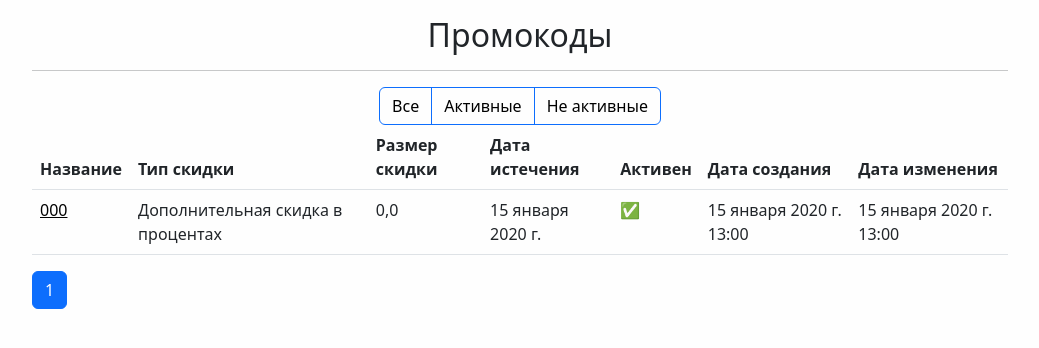
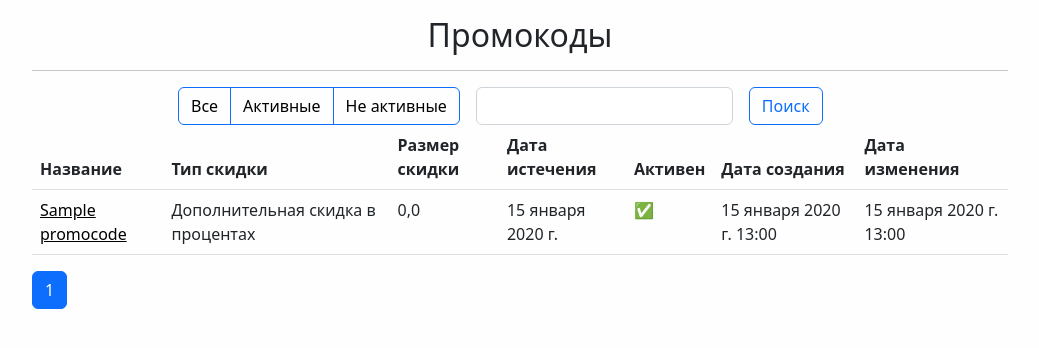
Before and after one commit to lchansky/ed-backoffice-eduson, a Django app: page /promocodes/ in a window 1280 px wide. Shown: the part 76-424 px from the top of the page, without its empty margins (120-1159 px from the left). Run offline with Django 4.2, Linux system fonts and the light colour scheme; a user stored in the database is signed in; tables that the repository leaves empty hold one stand-in row (values such as "Sample post"); parts of the project's set-up code (start-up, migrations or seed data) failed here and were passed over.

Commit message:
Добавил поиск промокодов по названию, изменил название поля "code" на "name"

```diff
--- a/src/promocodes/admin.py
+++ b/src/promocodes/admin.py
@@ -5,8 +5,8 @@
 
 class PromocodeAdmin(admin.ModelAdmin):
     list_display = [field.name for field in Promocode._meta.fields]
-    list_filter = ('code', 'type', 'is_active', 'created_at', 'updated_at', 'created_by', 'updated_by')
-    search_fields = ('code', 'type')
+    list_filter = ('name', 'type', 'is_active', 'created_at', 'updated_at', 'created_by', 'updated_by')
+    search_fields = ('name', 'type')
 
 
 admin.site.register(Promocode, PromocodeAdmin)
--- /dev/null
+++ b/src/promocodes/forms.py
@@ -0,0 +1,10 @@
+from django.forms import Form, CharField
+from django.forms.widgets import TextInput
+
+
+class PromocodeSearchForm(Form):
+    name = CharField(
+        widget=TextInput(attrs={'class': 'form-control'}),
+        required=False,
+        label='Название',
+    )
--- a/src/promocodes/models.py
+++ b/src/promocodes/models.py
@@ -8,6 +8,7 @@
     FloatField,
     DO_NOTHING, DateField,
 )
+from django.urls import reverse
 
 User = get_user_model()
 
@@ -21,7 +22,7 @@
         ('free_course', 'Бесплатный курс'),
     )
 
-    code = CharField(primary_key=True, max_length=50, unique=True, verbose_name='Промокод')
+    name = CharField(primary_key=True, max_length=50, unique=True, verbose_name='Промокод')
     type = CharField(max_length=50, verbose_name='Тип', choices=TYPE_CHOICES)
     discount = FloatField(verbose_name='Скидка', blank=True, null=True)
     deadline = DateField(verbose_name='Дата истечения', blank=True, null=True)
@@ -40,4 +41,7 @@
         ordering = ['pk']
 
     def __str__(self):
-        return self.code
+        return self.name
+
+    def get_absolute_url(self):
+        return reverse('promocode_detail', kwargs={'pk': self.pk})
--- a/src/promocodes/templates/promocodes/promocode_list.html
+++ b/src/promocodes/templates/promocodes/promocode_list.html
@@ -5,13 +5,30 @@
 {% endblock %}
 
 {% block content %}
-    <h2>{{ title }}</h2>
+    <h2>
+        {% if request.GET.name %}
+            Промокоды по запросу "{{ request.GET.name }}"
+        {% else %}
+            {{ title }}
+        {% endif %}
+    </h2>
     <hr>
-    <div class="btn-group" role="group" aria-label="Фильтры">
-      <a type="button" class="btn btn-outline-primary" href="{% url 'promocodes_home' %}">Все</a>
-      <a type="button" class="btn btn-outline-primary" href="{% url 'promocodes_home' %}?is_active=true">Активные</a>
-      <a type="button" class="btn btn-outline-primary" href="{% url 'promocodes_home' %}?is_active=false">Не активные</a>
-    </div>
+    <form action="{% url 'promocodes' %}" method="post" style="max-width: 700px;" class="row g-3">
+        {% csrf_token %}
+        <div class="col-auto btn-group" role="group" aria-label="Фильтры">
+          <a type="button" class="btn btn-outline-primary" href="{% url 'promocodes' %}">Все</a>
+          <a type="button" class="btn btn-outline-primary" href="{% url 'promocodes' %}?is_active=true">Активные</a>
+          <a type="button" class="btn btn-outline-primary" href="{% url 'promocodes' %}?is_active=false">Не активные</a>
+        </div>
+        <div class="col-auto">
+            {{ form.name }}
+            {{ form.name.errors }}
+            {{ form.name.help_text }}
+        </div>
+        <div class="col-auto">
+            <button type="submit" class="btn btn-outline-primary">Поиск</button>
+        </div>
+    </form>
     <table class="table">
         <thead>
             <tr>
--- a/src/promocodes/urls.py
+++ b/src/promocodes/urls.py
@@ -4,4 +4,5 @@
 
 urlpatterns = [
     path('', PromocodeList.as_view(), name='promocodes_home'),
+    path('', PromocodeList.as_view(), name='promocodes'),
 ]
--- a/src/promocodes/views.py
+++ b/src/promocodes/views.py
@@ -1,8 +1,13 @@
+from copy import deepcopy
+from urllib.parse import urlencode
+
 from django.contrib.auth.mixins import LoginRequiredMixin
 from django.core.handlers.wsgi import WSGIRequest
-from django.shortcuts import render
-from django.views.generic import ListView
+from django.shortcuts import render, redirect
+from django.urls import reverse
+from django.views.generic import ListView, FormView
 
+from .forms import PromocodeSearchForm
 from .models import Promocode
 
 
@@ -10,30 +15,38 @@
     return render(request, 'promocodes/promocode_list.html', {'title': 'Промокоды'})
 
 
-class PromocodeList(LoginRequiredMixin, ListView):
+class PromocodeList(LoginRequiredMixin, ListView, FormView):
     model = Promocode
     template_name = 'promocodes/promocode_list.html'
     context_object_name = 'promocodes'
     extra_context = {'title': 'Промокоды'}
     login_url = 'login'
     paginate_by = 10
+    form_class = PromocodeSearchForm
+
+    def form_valid(self, form):
+        query_string = urlencode(form.cleaned_data)
+        base_url = reverse('promocodes')
+        url = f'{base_url}?{query_string}'  # /?name=КАКОЕ-ТО-ИМЯ
+        return redirect(url)
 
     def get_context_data(self, *args, **kwargs):
         context = super().get_context_data(*args, **kwargs)
-        is_active = self.request.GET.get('is_active')
-        if is_active:
-            context['active_filters_query'] = f'is_active={is_active}'
-        else:
-            context['active_filters_query'] = ''
+        params = deepcopy(self.request.GET)
+        params.pop('page', None)
+        context['active_filters_query'] = params.urlencode()
         return context
 
     def get_queryset(self):
         queryset = super().get_queryset()
 
         is_active = self.request.GET.get('is_active')
-
         if is_active:
             is_active = True if is_active == 'true' else False
             queryset = queryset.filter(is_active=is_active)
 
+        name = self.request.GET.get('name')
+        if name:
+            queryset = queryset.filter(name__icontains=name)
+
         return queryset
```
Also changed, not shown: src/promocodes/migrations/0004_alter_promocode_options_rename_code_promocode_name.py (added).
